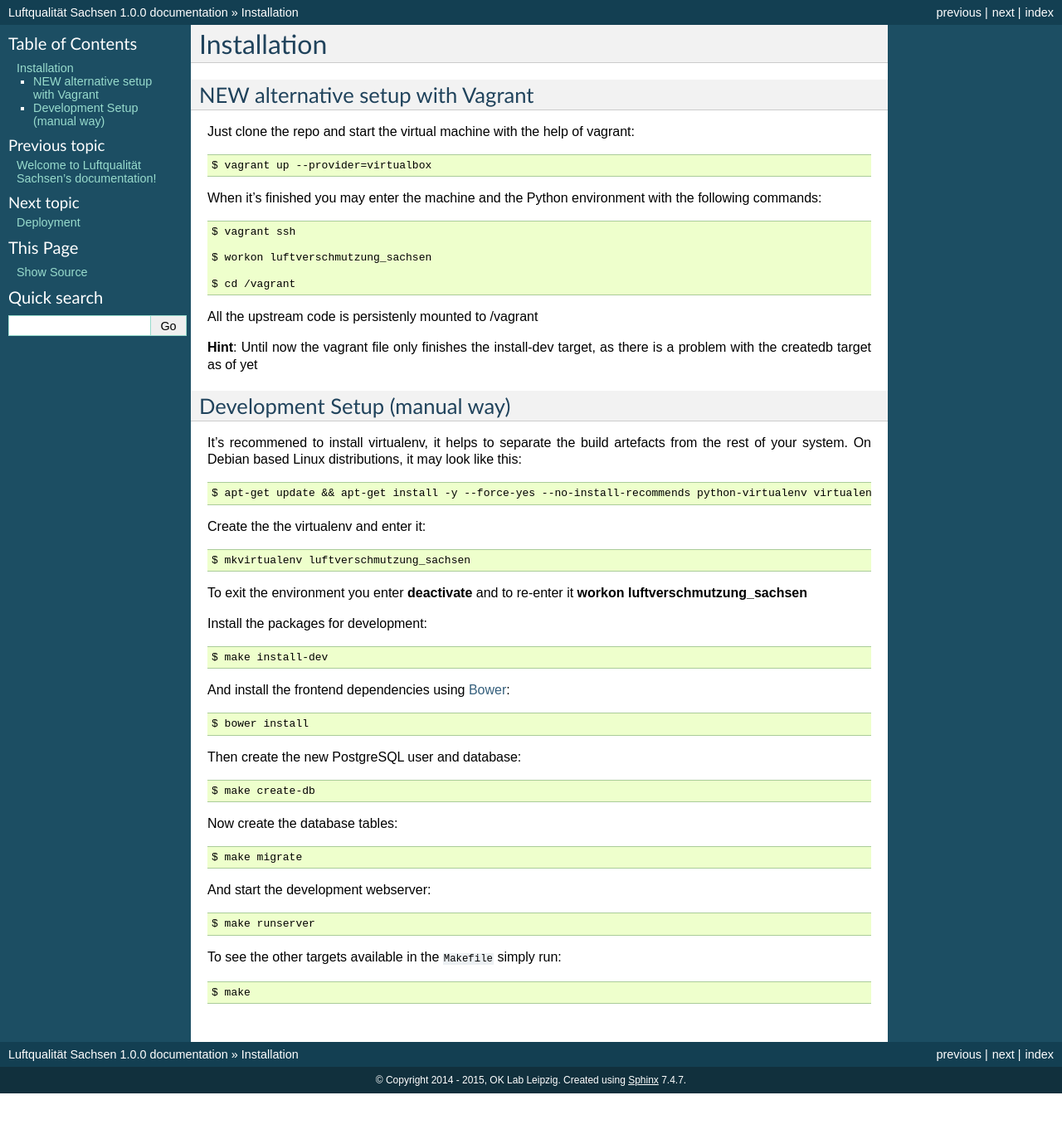
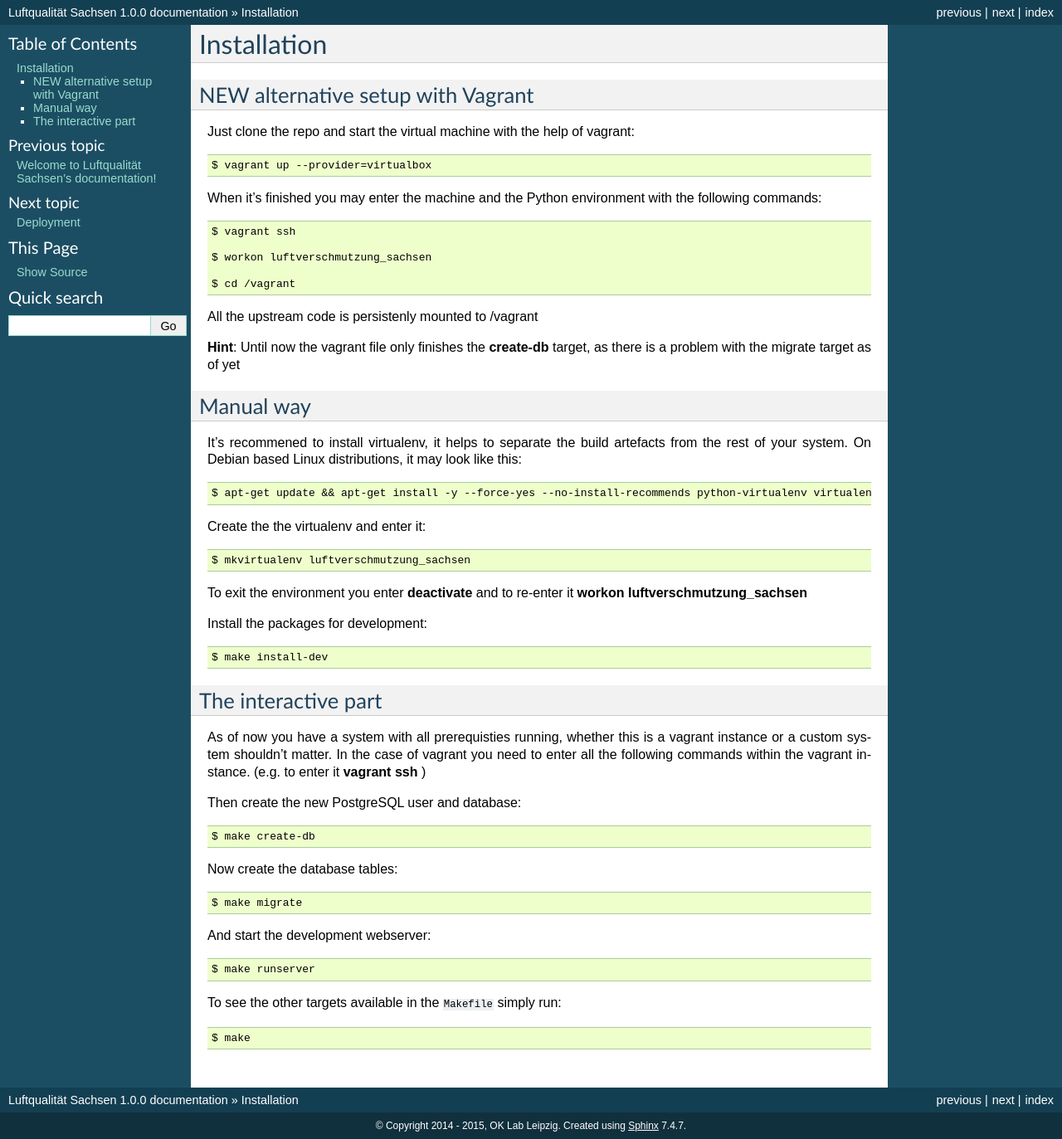
Before and after one commit to CodeforLeipzig/luftqualitaet_sachsen, a Sphinx documentation site: the page built from docs/installation.rst, in a window 1280 px wide. Shown: the whole page at 83% size. Built offline with Sphinx 7.4.7, drawn with Linux system fonts in a browser that asks for light colours; before the commit the page ends 1318 px from its top, so only the background shows below that.

Commit message:
updated to separate inter- and non-interactive parts.

```diff
--- a/docs/installation.rst
+++ b/docs/installation.rst
@@ -19,9 +19,9 @@ When it's finished you may enter the machine and the Python environment with the
 
 All the upstream code is persistenly mounted to /vagrant
 
-**Hint**: Until now the vagrant file only finishes the install-dev target, as there is a problem with the createdb target as of yet
+**Hint**: Until now the vagrant file only finishes the **create-db** target, as there is a problem with the migrate target as of yet
 
-Development Setup (manual way)
+Manual way
 =================
 It's recommened to install virtualenv, it helps to separate the build artefacts from the rest of your system. On Debian based Linux distributions, it may look like this::
 
@@ -37,9 +37,11 @@ Install the packages for development::
 
     $ make install-dev
 
-And install the frontend dependencies using `Bower <http://bower.io/>`_::
 
-    $ bower install
+The interactive part
+====================
+
+As of now you have a system with all prerequisties running, whether this is a vagrant instance or a custom system shouldn't matter. In the case of vagrant you need to enter all the following commands within the vagrant instance. (e.g. to enter it **vagrant ssh** )
 
 Then create the new PostgreSQL user and database::
 
```
